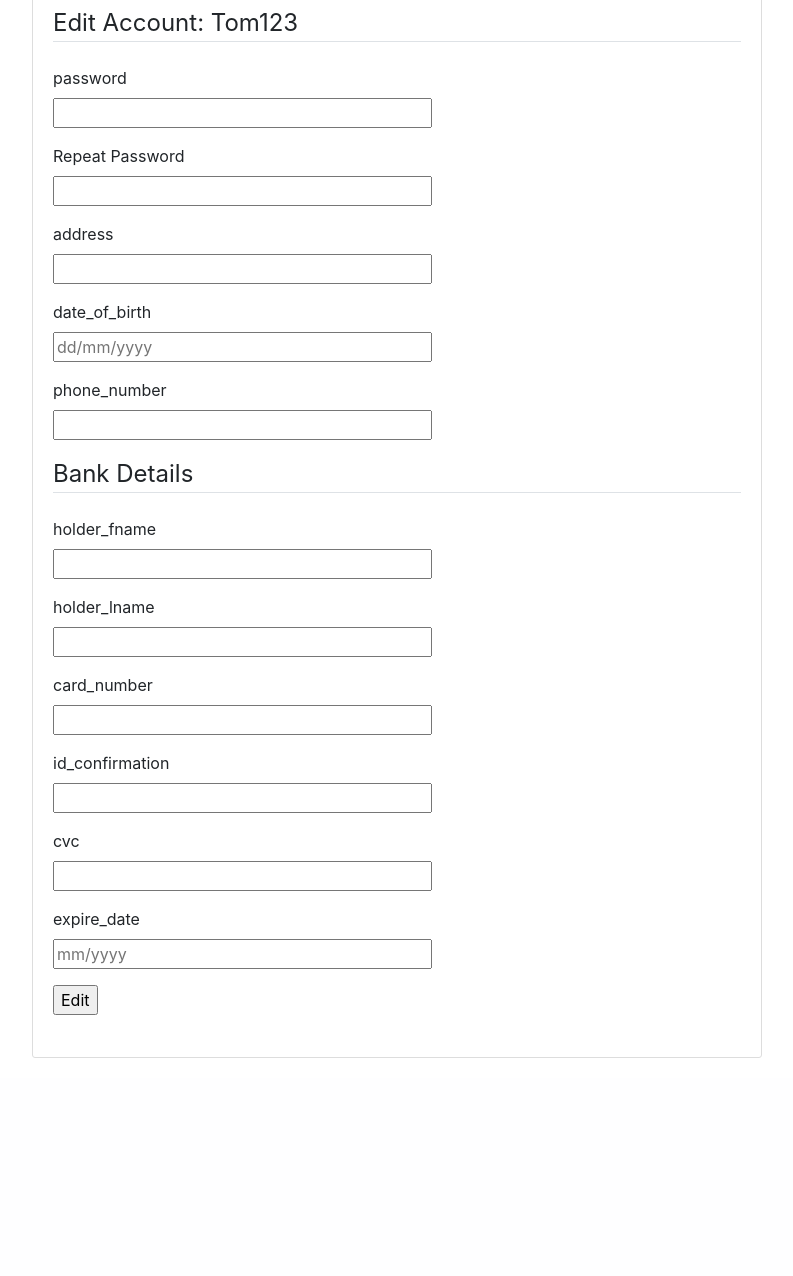
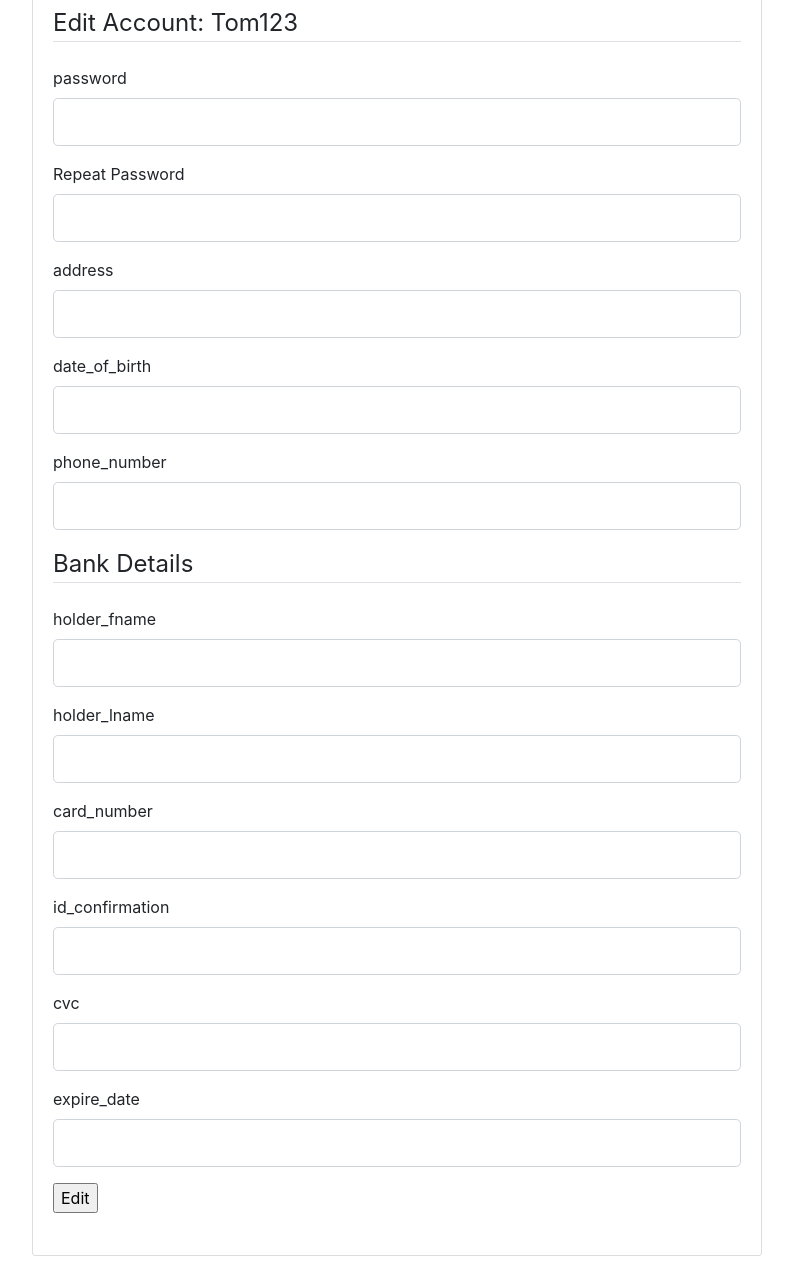
Before and after one commit to unsw-cse-capstone-project/capstone-project-comp3900-f13a-f1-halp, a Flask app: page /account in a window 1280 px wide. Shown: the part 56-1332 px from the top of the page, without its empty margins (53-846 px from the left). Before the commit the page ends 1114 px from the top, so only its background shows below. Run offline with Flask 2, Linux system fonts and the light colour scheme; a user stored in the database is signed in; data comes from the database, SQL or seed files in the repository; some libraries are stand-ins or nearby versions.

Commit message:
convert form style to Roy's

```diff
--- a/online_property_sales/forms.py
+++ b/online_property_sales/forms.py
@@ -57,4 +57,4 @@ class LoginForm(FlaskForm):
     login_name = StringField('login_name', validators=[DataRequired()])
     password = PasswordField('password', validators=[DataRequired()])
     remember_me = BooleanField('Remember Me')
-    submit = SubmitField('log In')
+    submit = SubmitField('logIn')
--- a/online_property_sales/routes.py
+++ b/online_property_sales/routes.py
@@ -51,14 +51,12 @@ def signup():
                 user.set_password(form.password.data)
                 db.session.add(user)
                 db.session.commit()
+                flash('Congratulations, you are now a registered user!')
+                return redirect(url_for('login'))
             else:
                 flash('Please input DOB with valid format!')
         else:
             flash('The username has been taken, please input another one')
-        flash('Congratulations, you are now a registered user!')
-
-        return redirect(url_for('login'))
-
     return render_template('signup.html', title='signup', form=form)
 
 @app.route('/account', methods=['POST','GET'])
--- a/online_property_sales/templates/account.html
+++ b/online_property_sales/templates/account.html
@@ -6,64 +6,154 @@
             {{ form.hidden_tag() }}
             <fieldset class="form-group">
                 <legend class="border-bottom mb-4">Edit Account: {{current_user.login_name}}</legend>
-                {% with messages = get_flashed_messages() %}
-                {% if messages %}
-                <div style="text-align: center; color: red">
-                    {% for message in messages %}
-                    {{ message }}<br>
-                    {% endfor %}
-                </div>
-                {% endif %}
-                {% endwith %}
 
                 <div class="form-group">
                     {{ form.password.label }}<br>
-                    {{ form.password(size=32) }}<br>
+                    {% if form.password.errors %}
+						{{ form.password(class="form-control form-control-lg is-invalid") }}
+						<div class="invalid-feedback">
+							{% for error in form.password.errors %}
+								<span>{{ error }}</span>
+							{% endfor %}
+						</div>
+					{% else %}
+						{{ form.password(class="form-control form-control-lg") }}
+					{% endif %}
                 </div>
 
                 <div class="form-group">
                     {{ form.password2.label }}<br>
-                    {{ form.password2(size=32) }}<br>
+                    {% if form.password2.errors %}
+						{{ form.password2(class="form-control form-control-lg is-invalid") }}
+						<div class="invalid-feedback">
+							{% for error in form.password2.errors %}
+								<span>{{ error }}</span>
+							{% endfor %}
+						</div>
+					{% else %}
+						{{ form.password2(class="form-control form-control-lg") }}
+					{% endif %}
                 </div>
 
                 <div class="form-group">
                     {{ form.address.label }}<br>
-                    {{ form.address(size=32) }}<br>
+                    {% if form.address.errors %}
+						{{ form.address(class="form-control form-control-lg is-invalid") }}
+						<div class="invalid-feedback">
+							{% for error in form.address.errors %}
+								<span>{{ error }}</span>
+							{% endfor %}
+						</div>
+					{% else %}
+						{{ form.address(class="form-control form-control-lg") }}
+					{% endif %}
                 </div>
 
                 <div class="form-group">
                     {{ form.date_of_birth.label }}<br>
-                    {{ form.date_of_birth(placeholder="dd/mm/yyyy", size=32) }}<br>
+                    {% if form.date_of_birth.errors %}
+						{{ form.date_of_birth(placeholder="dd/mm/yyyy" ,class="form-control form-control-lg is-invalid") }}
+						<div class="invalid-feedback">
+							{% for error in form.date_of_birth.errors %}
+								<span>{{ error }}</span>
+							{% endfor %}
+						</div>
+					{% else %}
+						{{ form.date_of_birth(class="form-control form-control-lg") }}
+					{% endif %}
                 </div>
                 <div class="form-group">
                     {{ form.phone_number.label }}<br>
-                    {{ form.phone_number(size=32) }}<br>
+                    {% if form.phone_number.errors %}
+                        {{ form.phone_number(class="form-control form-control-lg is-invalid") }}
+                        <div class="invalid-feedback">
+                            {% for error in form.phone_number.errors %}
+                                <span>{{ error }}</span>
+                            {% endfor %}
+                        </div>
+                    {% else %}
+                        {{ form.phone_number(class="form-control form-control-lg") }}
+                    {% endif %}
                 </div>
 
                 <legend class="border-bottom mb-4">Bank Details</legend>
                 <div class="form-group">
                     {{ form.holder_fname.label }}<br>
-                    {{ form.holder_fname(size=32) }}<br>
+                    {% if form.holder_fname.errors %}
+                        {{ form.holder_fname(class="form-control form-control-lg is-invalid") }}
+                        <div class="invalid-feedback">
+                            {% for error in form.holder_fname.errors %}
+                                <span>{{ error }}</span>
+                            {% endfor %}
+                        </div>
+                    {% else %}
+                        {{ form.holder_fname(class="form-control form-control-lg") }}
+                    {% endif %}
                 </div>
                 <div class="form-group">
                     {{ form.holder_lname.label }}<br>
-                    {{ form.holder_lname(size=32) }}<br>
+                    {% if form.holder_lname.errors %}
+                        {{ form.holder_lname(class="form-control form-control-lg is-invalid") }}
+                        <div class="invalid-feedback">
+                            {% for error in form.holder_lname.errors %}
+                                <span>{{ error }}</span>
+                            {% endfor %}
+                        </div>
+                    {% else %}
+                        {{ form.holder_lname(class="form-control form-control-lg") }}
+                    {% endif %}
                 </div>
                 <div class="form-group">
                     {{ form.card_number.label }}<br>
-                    {{ form.card_number(size=32) }}<br>
+                    {% if form.card_number.errors %}
+                        {{ form.card_number(class="form-control form-control-lg is-invalid") }}
+                        <div class="invalid-feedback">
+                            {% for error in form.card_number.errors %}
+                                <span>{{ error }}</span>
+                            {% endfor %}
+                        </div>
+                    {% else %}
+                        {{ form.card_number(class="form-control form-control-lg") }}
+                    {% endif %}
                 </div>
                 <div class="form-group">
                     {{ form.id_confirmation.label }}<br>
-                    {{ form.id_confirmation(size=32) }}<br>
+                    {% if form.id_confirmation.errors %}
+                        {{ form.id_confirmation(class="form-control form-control-lg is-invalid") }}
+                        <div class="invalid-feedback">
+                            {% for error in form.id_confirmation.errors %}
+                                <span>{{ error }}</span>
+                            {% endfor %}
+                        </div>
+                    {% else %}
+                        {{ form.id_confirmation(class="form-control form-control-lg") }}
+                    {% endif %}
                 </div>
                 <div class="form-group">
                     {{ form.cvc.label }}<br>
-                    {{ form.cvc(size=32) }}<br>
+                    {% if form.cvc.errors %}
+                        {{ form.cvc(class="form-control form-control-lg is-invalid") }}
+                        <div class="invalid-feedback">
+                            {% for error in form.cvc.errors %}
+                                <span>{{ error }}</span>
+                            {% endfor %}
+                        </div>
+                    {% else %}
+                        {{ form.cvc(class="form-control form-control-lg") }}
+                    {% endif %}
                 </div>
                 <div class="form-group">
                     {{ form.expire_date.label }}<br>
-                    {{ form.expire_date(placeholder="mm/yyyy",size=32) }}<br>
+                    {% if form.expire_date.errors %}
+                        {{ form.expire_date(placeholder="mm/yyyy",class="form-control form-control-lg is-invalid") }}
+                        <div class="invalid-feedback">
+                            {% for error in form.expire_date.errors %}
+                                <span>{{ error }}</span>
+                            {% endfor %}
+                        </div>
+                    {% else %}
+                        {{ form.expire_date(class="form-control form-control-lg") }}
+                    {% endif %}
                 </div>
 
                 <div class="form-group">{{ form.submit() }}</div>
```
Also changed, not shown: online_property_sales/templates/Login.html (+21 -23 lines), online_property_sales/templates/signup.html (+35 -22 lines).
